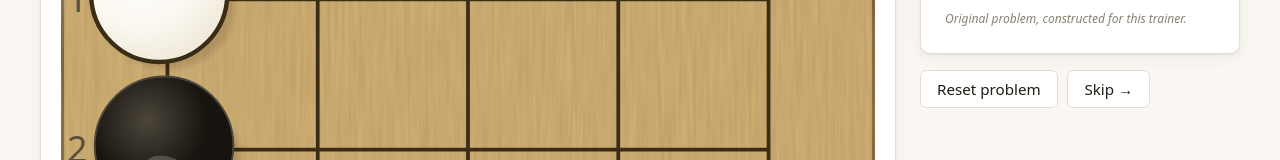
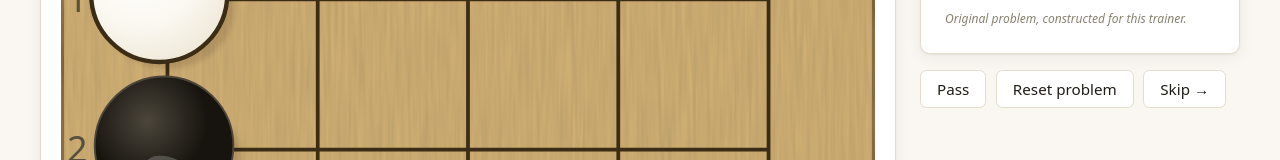
Before and after one commit to red-cup-engineering/go-engine-engineering-services-section, a website with bundled scripts: page apps/weiqi-web/public/tsumego.html in a window 1280 px wide. Shown: the part 923-1083 px from the top of the page. Built offline with nearby package versions, Linux system fonts and the light colour scheme.

Commit message:
Expose engine-legal Pass for existing Weiqi endgame problems

```diff
--- a/apps/weiqi-web/public/tsumego.html
+++ b/apps/weiqi-web/public/tsumego.html
@@ -95,8 +95,9 @@
         </div>
 
         <div class="controls-row">
-          <button id="reset-problem-btn">Reset problem</button>
-          <button id="skip-problem-btn">Skip &rarr;</button>
+          <button id="pass-problem-btn" type="button">Pass</button>
+          <button id="reset-problem-btn" type="button">Reset problem</button>
+          <button id="skip-problem-btn" type="button">Skip &rarr;</button>
         </div>
       </aside>
     </div>
```
